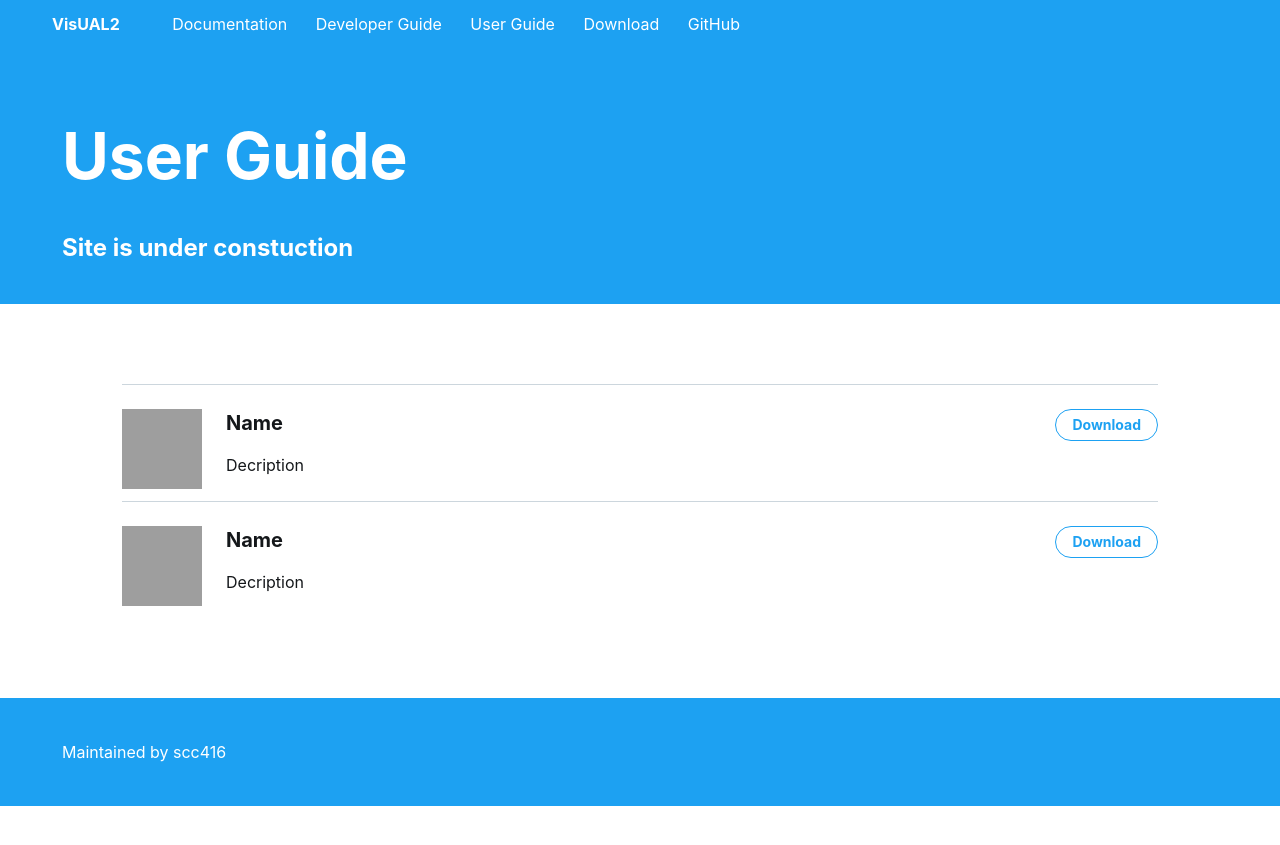
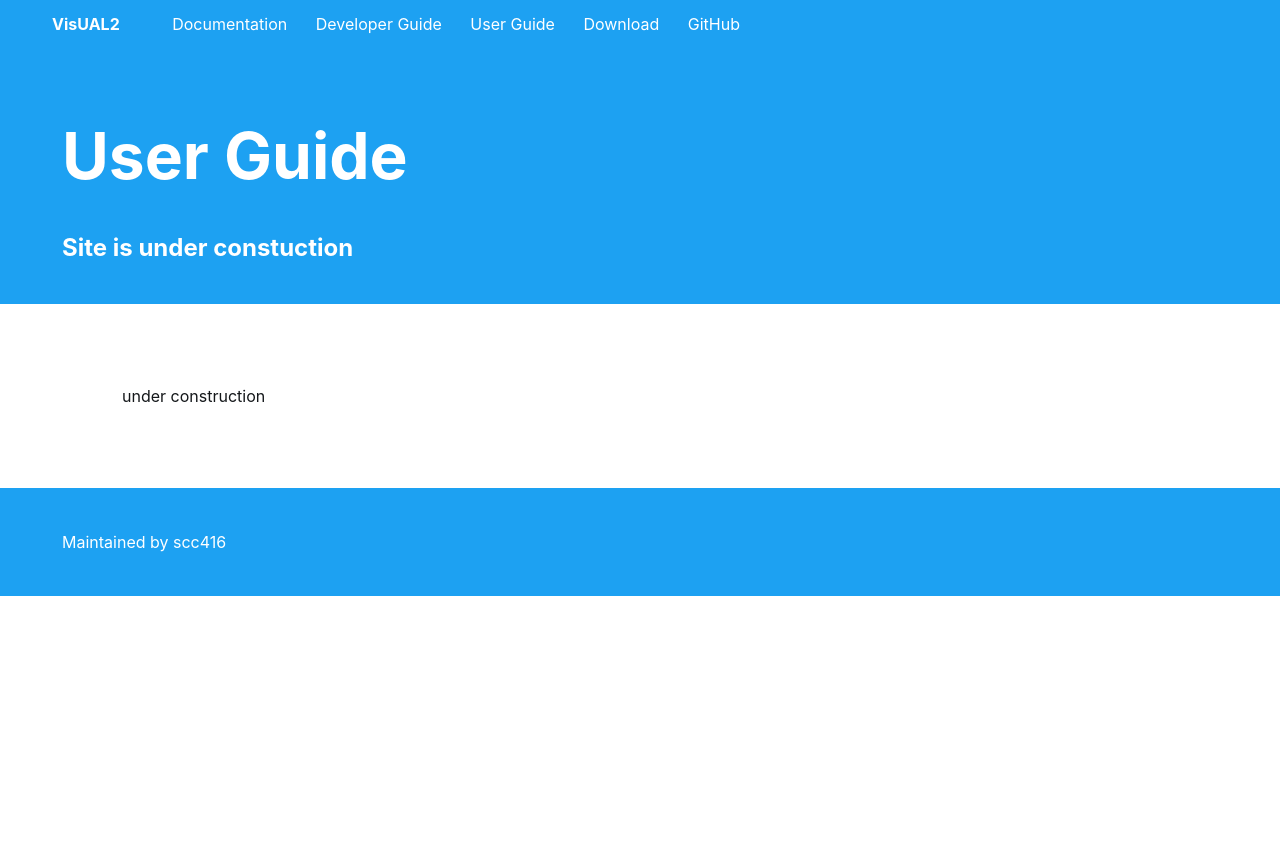
Before and after one commit to scc416/VisUAL2-doc, a Jekyll site: the page built from user_guide.html, in a window 1280 px wide. Shown: the top 845 px of the page. Built offline with Jekyll 4.4.1, drawn with Linux system fonts in a browser that asks for light colours; grey boxes are pictures that could not be loaded.

Commit message:
user_guide update

```diff
--- a/user_guide.html
+++ b/user_guide.html
@@ -15,44 +15,6 @@ custom_css: memberships.css
 
 <div class="section">
 	<div class="Grid membership-container container">
-
-		<div class="Grid-cell sizeFull membership">
-			<!-- Logo -->
-			<img src="logo" class="membership-logo">
-
-			<div class="name-handle">
-				<!-- Name -->
-				<h2>Name</h2>
-
-			</div>
-
-			<!-- Description -->
-			<p>Decription</p>
-
-		    <!-- Visit website -->
-		    <button onclick="window.open('{{ item["website"] }}')" type="button" class="Button">Download</button>
-
-
-		</div>
-
-        <div class="Grid-cell sizeFull membership">
-            <!-- Logo -->
-            <img src="logo" class="membership-logo">
-
-                <div class="name-handle">
-                    <!-- Name -->
-                    <h2>Name</h2>
-
-                </div>
-
-                <!-- Description -->
-                <p>Decription</p>
-
-                <!-- Visit website -->
-                <button onclick="window.open('{{ item["website"] }}')" type="button" class="Button">Download</button>
-
-
-                </div>
-
+under construction
 	</div>
 </div>
```
Also changed, not shown: 1 other file.
